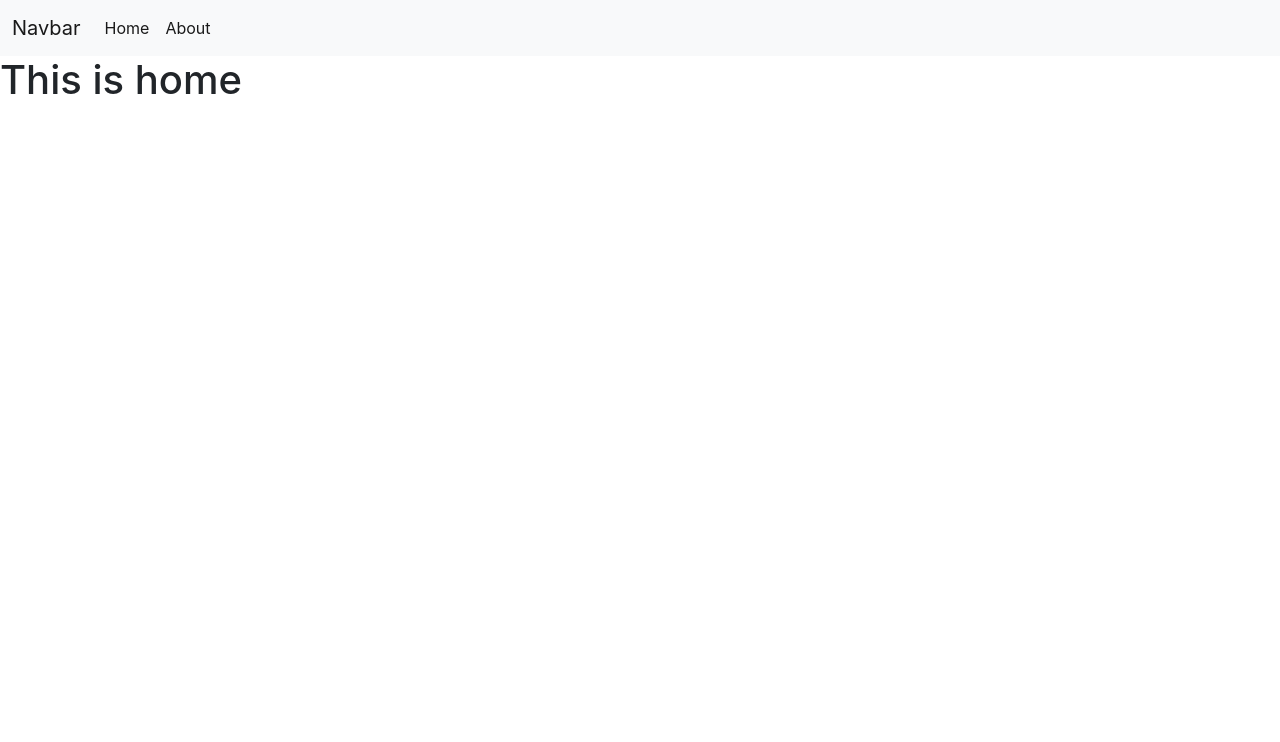
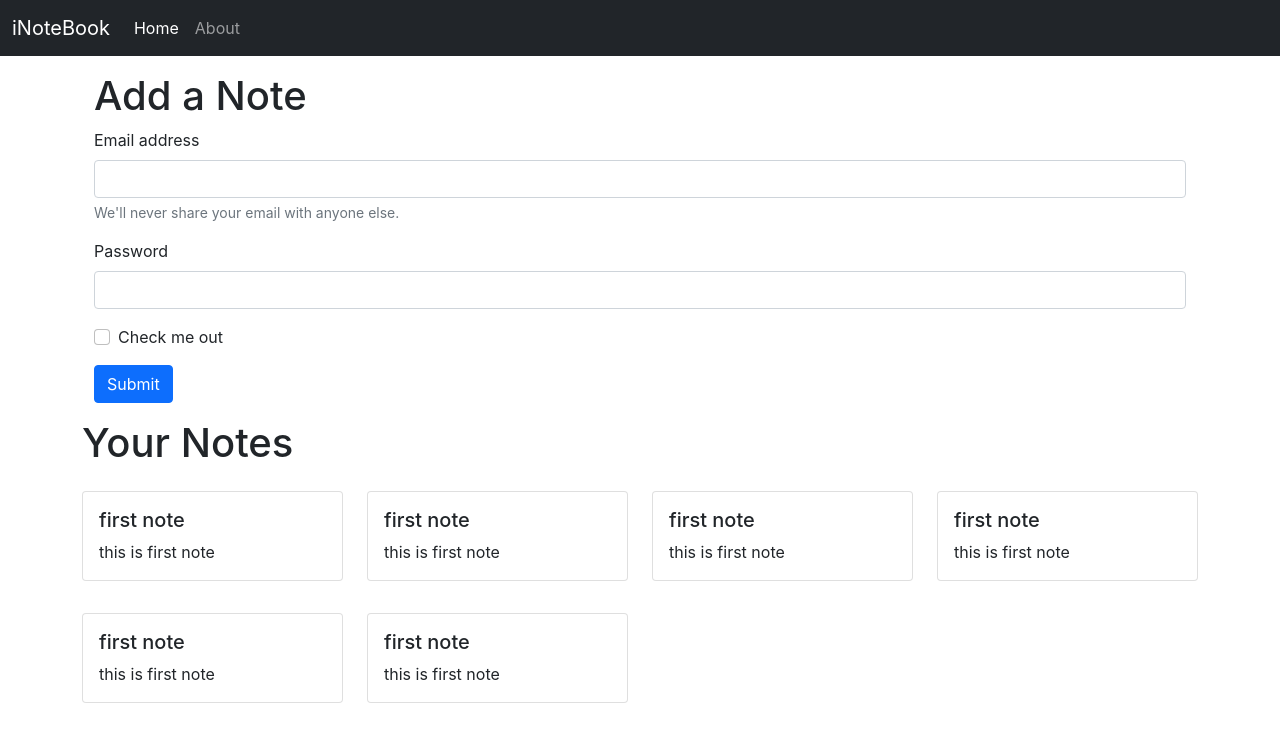
Before and after one commit to santhu2002/iNoteBook, a React (Create React App) app: page / in a window 1280 px wide. Shown: the top 742 px of the page. Built offline with nearby package versions, Linux system fonts and the light colour scheme.

Commit message:
added notes

```diff
--- a/src/App.js
+++ b/src/App.js
@@ -7,22 +7,28 @@
 import { Navbar } from './components/Navbar';
 import { Home } from './components/Home';
 import { About } from './components/About';
+import NoteState from './context/notes/NoteState';
 
 
 function App() {
   return (
     <>
+      <NoteState>
         <Router>
           <Navbar />
+          <div className="container">
             <Switch>
               <Route exact path="/">
                 <Home />
               </Route>
               <Route exact path="/about">
-            <About/>
+                <About />
               </Route>
             </Switch>
+          </div>
         </Router>
+      </NoteState>
+
 
 
     </>
--- a/src/components/About.js
+++ b/src/components/About.js
@@ -1,9 +1,10 @@
-import React from 'react'
+import React from 'react';
+
 
 export const About = () => {
     return (
         <div>
-            <h1>This is About</h1>
+            <h1>This is About </h1>
         </div>
     )
 }
--- a/src/components/Home.js
+++ b/src/components/Home.js
@@ -1,9 +1,30 @@
-import React from 'react'
+import React from 'react';
+import Notes from './Notes';
+
 
 export const Home = () => {
     return (
         <div>
-            <h1>This is home</h1>
+            <div className="container my-3">
+                <h1>Add a Note</h1>
+                <form>
+                    <div className="mb-3">
+                        <label for="exampleInputEmail1" className="form-label">Email address</label>
+                        <input type="email" className="form-control" id="exampleInputEmail1" aria-describedby="emailHelp" />
+                        <div id="emailHelp" className="form-text">We'll never share your email with anyone else.</div>
+                    </div>
+                    <div className="mb-3">
+                        <label for="exampleInputPassword1" className="form-label">Password</label>
+                        <input type="password" className="form-control" id="exampleInputPassword1" />
+                    </div>
+                    <div className="mb-3 form-check">
+                        <input type="checkbox" className="form-check-input" id="exampleCheck1" />
+                        <label className="form-check-label" for="exampleCheck1">Check me out</label>
+                    </div>
+                    <button type="submit" className="btn btn-primary">Submit</button>
+                </form>
+            </div>
+            <Notes/>
         </div>
     )
 }
--- a/src/components/Navbar.js
+++ b/src/components/Navbar.js
@@ -1,21 +1,25 @@
-import React from 'react'
-import { Link } from "react-router-dom";
+import React,{useEffect} from 'react'
+import { Link,useLocation } from "react-router-dom";
 
 export const Navbar = () => {
+    let location = useLocation();
+    useEffect(() => {
+      console.log(location);
+    }, [location]);
     return (
-            <nav className="navbar navbar-expand-lg navbar-light bg-light">
+            <nav className="navbar navbar-expand-lg navbar-dark bg-dark">
                 <div className="container-fluid">
-                    <Link className="navbar-brand" to="/">Navbar</Link>
+                    <Link className="navbar-brand" to="/">iNoteBook</Link>
                     <button className="navbar-toggler" type="button" data-bs-toggle="collapse" data-bs-target="#navbarNav" aria-controls="navbarNav" aria-expanded="false" aria-label="Toggle navigation">
                         <span className="navbar-toggler-icon"></span>
                     </button>
                     <div className="collapse navbar-collapse" id="navbarNav">
                         <ul className="navbar-nav">
                             <li className="nav-item">
-                                <Link className="nav-link active" aria-current="page" to="/">Home</Link>
+                                <Link className={`nav-link ${location.pathname==="/"?"active":""}`} aria-current="page" to="/">Home</Link>
                             </li>
                             <li className="nav-item">
-                                <Link className="nav-link active" aria-current="page" to="/about">About</Link>
+                                <Link className={`nav-link ${location.pathname==="/about"?"active":""}`} aria-current="page" to="/about">About</Link>
                             </li>
                         </ul>
                     </div>
--- /dev/null
+++ b/src/components/Noteitem.js
@@ -0,0 +1,15 @@
+import React from 'react'
+
+export default function Noteitem(props) {
+    const { note } = props;
+    return (
+        <div className='col-md-3'>
+            <div className="card my-3"  >
+                    <div className="card-body">
+                        <h5 className="card-title">{note.title}</h5>
+                        <p className="card-text">   {note.description}</p>
+                    </div>
+            </div>
+        </div>
+    )
+}
--- /dev/null
+++ b/src/components/Notes.js
@@ -0,0 +1,16 @@
+import React,{useContext} from 'react';
+import noteContext from '../context/notes/noteContext';
+import Noteitem from './Noteitem';
+
+export default function Notes() {
+    const context = useContext(noteContext);
+    const {notes ,setNotes}= context;
+    return (
+        <div className="row">
+            <h1>Your Notes</h1>
+            {notes.map((note) => {
+                return <Noteitem note={note}/>
+            })}
+        </div>
+    )
+}
--- /dev/null
+++ b/src/context/notes/NoteState.js
@@ -0,0 +1,70 @@
+import NoteContext from "./noteContext";
+import { useState } from "react";
+
+const NoteState =(props)=>{
+    const notes =[
+        {
+          "_id": "61ccb71b93a3462a317ee256",
+          "user": "61c9eccd79b5df1f5f9a580d",
+          "title": "first note",
+          "description": "this is first note",
+          "tag": "General",
+          "date": "2021-12-29T19:29:31.620Z",
+          "__v": 0
+        },
+        {
+          "_id": "61d1acde2298d56a3ac206cc",
+          "user": "61c9eccd79b5df1f5f9a580d",
+          "title": "first note",
+          "description": "this is first note",
+          "tag": "General",
+          "date": "2022-01-02T13:47:10.033Z",
+          "__v": 0
+        },
+        {
+            "_id": "61ccb71b93a73462a317ee256",
+            "user": "61c9eccd79b5df1f5f9a580d",
+            "title": "first note",
+            "description": "this is first note",
+            "tag": "General",
+            "date": "2021-12-29T19:29:31.620Z",
+            "__v": 0
+          },
+          {
+            "_id": "61d1acde22978d56a3ac206cc",
+            "user": "61c9eccd79b5df1f5f9a580d",
+            "title": "first note",
+            "description": "this is first note",
+            "tag": "General",
+            "date": "2022-01-02T13:47:10.033Z",
+            "__v": 0
+          },
+         {
+            "_id": "61ccb71b93a37462a317ee256",
+            "user": "61c9eccd79b5df1f5f9a580d",
+            "title": "first note",
+            "description": "this is first note",
+            "tag": "General",
+            "date": "2021-12-29T19:29:31.620Z",
+            "__v": 0
+          },
+          {
+            "_id": "61d1acde22978d56a3ac206cc",
+            "user": "61c9eccd79b5df1f5f9a580d",
+            "title": "first note",
+            "description": "this is first note",
+            "tag": "General",
+            "date": "2022-01-02T13:47:10.033Z",
+            "__v": 0
+          }
+      ]
+      const [Notes, setNotes] = useState(notes);
+
+    return(
+        <NoteContext.Provider value={{notes,setNotes}}>
+            {props.children}
+        </NoteContext.Provider>
+    )
+}
+
+export default NoteState;
--- /dev/null
+++ b/src/context/notes/noteContext.js
@@ -0,0 +1,5 @@
+import  {createContext} from "react";
+
+const noteContext = createContext();
+
+export default noteContext;
```
Also changed, not shown: 1 other file (tests, documents, lock files or other folders). Lines whose indentation alone changed are shown as unchanged.
